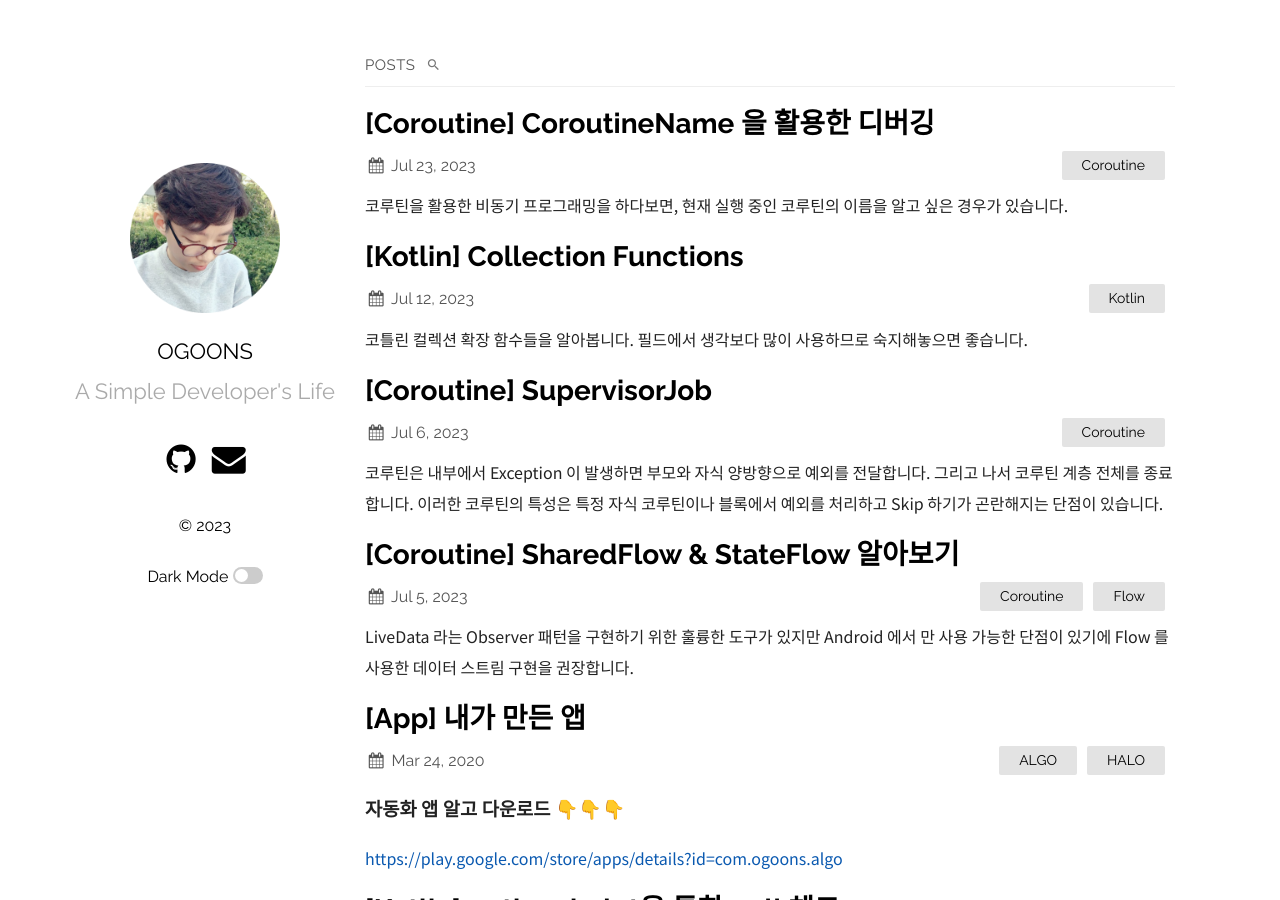
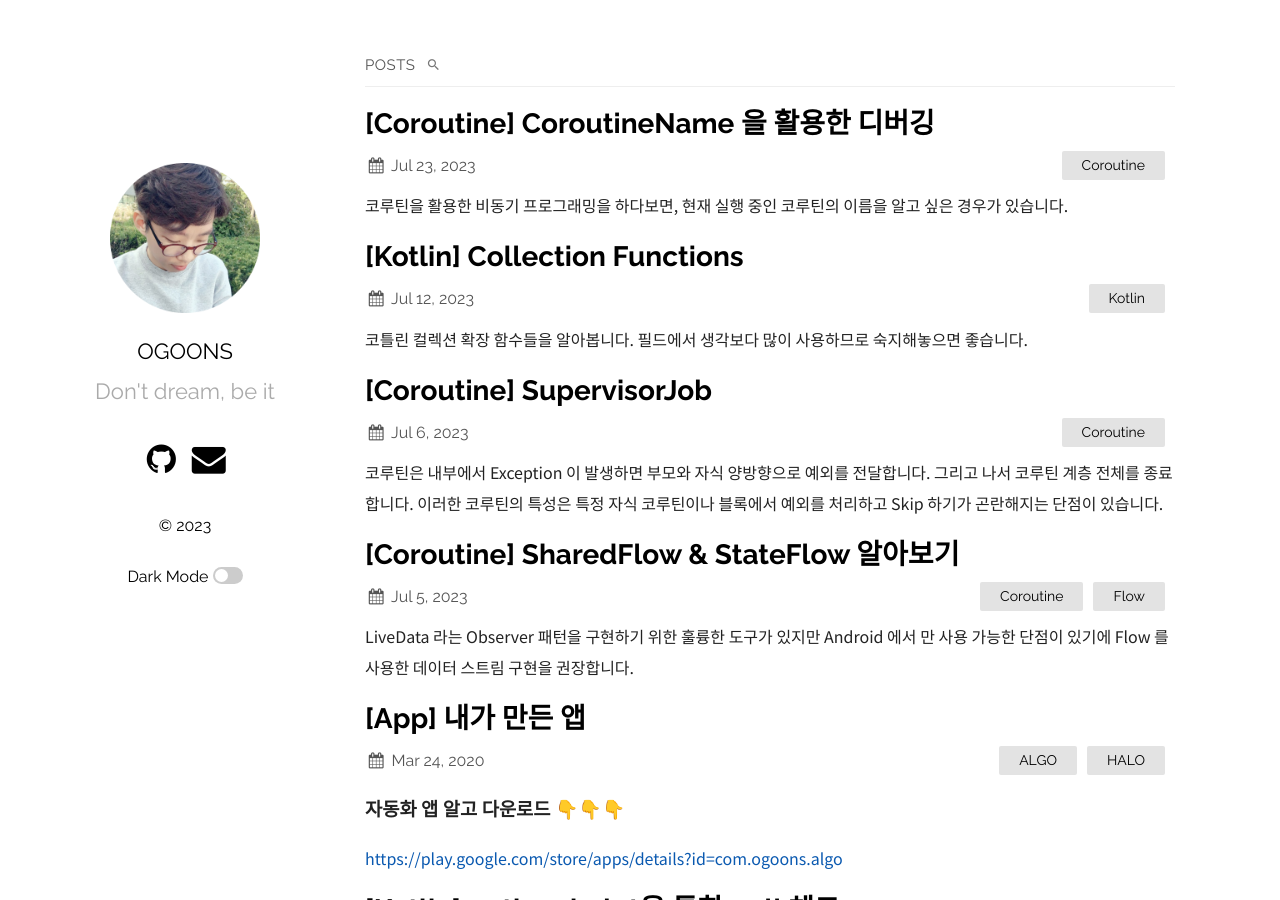
Before and after one commit to ogoons/ogoons.github.io, a Jekyll site: the page built from index.md, in a window 1280 px wide and 900 px high. Built offline with Jekyll 4.4.1, drawn with Linux system fonts in a browser that asks for light colours.

Commit message:
Update tagline

```diff
--- a/_config.yml
+++ b/_config.yml
@@ -13,7 +13,7 @@ sass:
   sass_dir: _sass
 plainwhite:
   name: OGOONS
-  tagline: A Simple Developer's Life
+  tagline: Don't dream, be it
   date_format: "%b %-d, %Y"
   sitemap: true # set to true to generate sitemap.xml content
   search: true # set to true to enable searchbar
```
